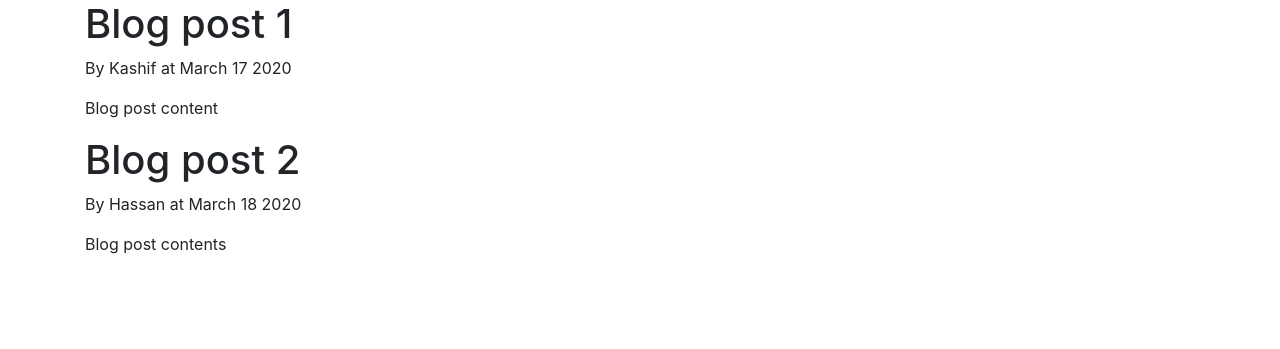
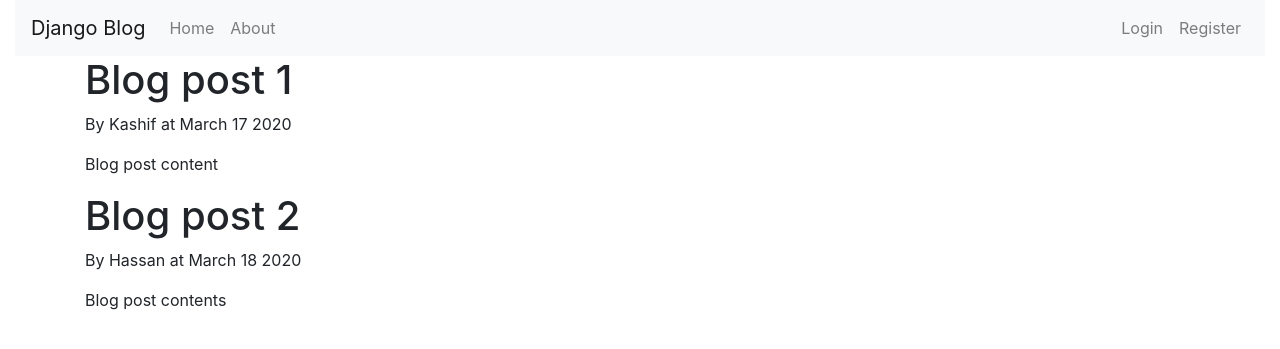
Before and after one commit to Kashif1Naqvi/Blog-Django, a Django app: page / in a window 1280 px wide. Shown: the top 349 px of the page. Run offline with Django 3.2, Linux system fonts and the light colour scheme; some libraries are stand-ins or nearby versions.

Commit message:
code updated

```diff
--- a/blog/templates/blog/base.html
+++ b/blog/templates/blog/base.html
@@ -16,6 +16,33 @@
    {% endif %}
 </head>
 <body>
+  <header class="container-fluid" >
+    <nav class="navbar navbar-expand-lg navbar-light bg-light ">
+      <a href="#" class="navbar-brand">Django Blog</a>
+      <button class="navbar-toggler" type="button" data-toggle="collapse" data-target="#navBar" aria-controls="navBar"  aria-expanded="false" aria-label="Toggle navigation">
+        <span class="navbar-toggler-icon"></span>
+      </button>
+      <div class="collapse navbar-collapse"  id="navBar" >
+        <ul class="navbar-nav mr-auto">
+          <li class="nav-item">
+            <a href="#" class="nav-link">Home</a>
+          </li>
+          <li class="nav-item">
+            <a href="#" class="nav-link">About</a>
+          </li>
+        </ul>
+        <div class="form-inline navbar-nav  my-2 my-lg-0">
+          <li class="nav-item">
+            <a href="#" class="nav-link">Login</a>
+          </li>
+          <li class="nav-item">
+            <a href="#" class="nav-link" >Register</a>
+          </li>
+        </div>
+      </div>
+    </nav>
+
+  </header>
   <div class="container" >
     {% block content %} {% endblock content %}
   </div>
```
